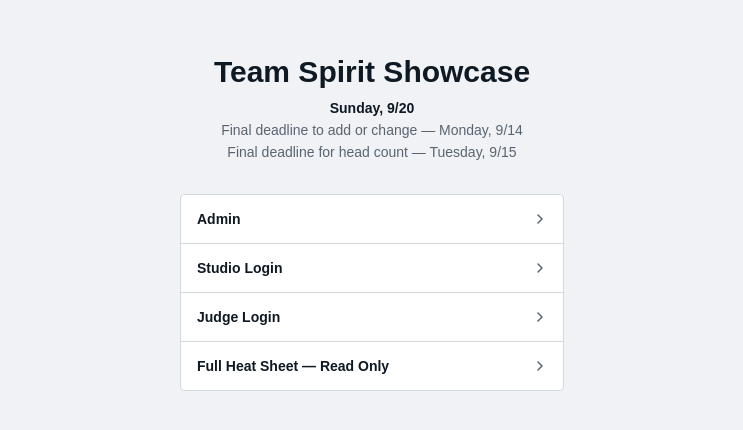
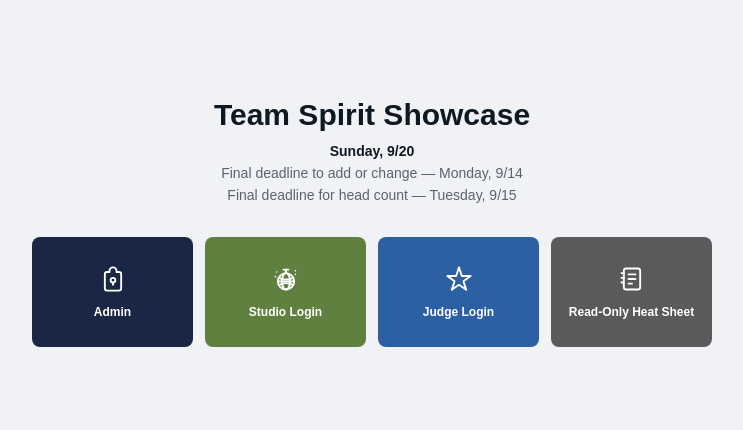
Before and after one commit to jordnbeckr/showcase-app, a Next.js app: page / in a window 1280 px wide. Shown: the part 178-608 px from the top of the page, without its empty margins (268-1011 px from the left). Built offline with nearby package versions, Linux system fonts and the light colour scheme; no server answers.

Commit message:
Redesign login page with 4 colored icon buttons in a row
Admin (navy/lock), Studio (emerald/disco ball), Judge (blue/star),
Read-only heat sheet (gray/clipboard). All in a single row.

Co-Authored-By: Claude Sonnet 4.6 <noreply@anthropic.com>

```diff
--- a/app/page.tsx
+++ b/app/page.tsx
@@ -3,10 +3,65 @@ import { redirect } from 'next/navigation'
 import Link from 'next/link'
 
 const entries = [
-  { href: '/login/admin', label: 'Admin' },
-  { href: '/login/studio', label: 'Studio Login' },
-  { href: '/login/judge', label: 'Judge Login' },
-  { href: '/view', label: 'Full Heat Sheet — Read Only' },
+  {
+    href: '/login/admin',
+    label: 'Admin',
+    color: '#1a2744',
+    icon: (
+      <svg width="28" height="28" viewBox="0 0 24 24" fill="none" stroke="currentColor" strokeWidth="1.6" strokeLinecap="round" strokeLinejoin="round">
+        <path d="M12 2a3 3 0 0 1 3 3v1h2a2 2 0 0 1 2 2v12a2 2 0 0 1-2 2H7a2 2 0 0 1-2-2V8a2 2 0 0 1 2-2h2V5a3 3 0 0 1 3-3z"/>
+        <circle cx="12" cy="13" r="2"/>
+        <path d="M12 15v2"/>
+      </svg>
+    ),
+  },
+  {
+    href: '/login/studio',
+    label: 'Studio Login',
+    color: '#608040',
+    icon: (
+      <svg width="28" height="28" viewBox="0 0 24 24" fill="none" stroke="currentColor" strokeWidth="1.6" strokeLinecap="round" strokeLinejoin="round">
+        {/* disco ball */}
+        <circle cx="12" cy="14" r="7"/>
+        <ellipse cx="12" cy="14" rx="3.5" ry="7"/>
+        <line x1="5" y1="14" x2="19" y2="14"/>
+        <path d="M6 11q3 1.5 6 1.5t6-1.5"/>
+        <path d="M6 17q3-1.5 6-1.5t6 1.5"/>
+        <line x1="12" y1="7" x2="12" y2="4"/>
+        <line x1="10" y1="4" x2="14" y2="4"/>
+        <circle cx="4" cy="6" r="0.7" fill="currentColor" stroke="none"/>
+        <circle cx="20" cy="8" r="0.7" fill="currentColor" stroke="none"/>
+        <circle cx="3" cy="10" r="0.7" fill="currentColor" stroke="none"/>
+        <circle cx="20" cy="5" r="0.7" fill="currentColor" stroke="none"/>
+      </svg>
+    ),
+  },
+  {
+    href: '/login/judge',
+    label: 'Judge Login',
+    color: '#2d5fa3',
+    icon: (
+      <svg width="28" height="28" viewBox="0 0 24 24" fill="none" stroke="currentColor" strokeWidth="1.6" strokeLinecap="round" strokeLinejoin="round">
+        <path d="M12 2l2.4 7.4H22l-6.2 4.5 2.4 7.4L12 17l-6.2 4.3 2.4-7.4L2 9.4h7.6z"/>
+      </svg>
+    ),
+  },
+  {
+    href: '/view',
+    label: 'Read-Only Heat Sheet',
+    color: '#5a5a5a',
+    icon: (
+      <svg width="28" height="28" viewBox="0 0 24 24" fill="none" stroke="currentColor" strokeWidth="1.6" strokeLinecap="round" strokeLinejoin="round">
+        <rect x="5" y="3" width="14" height="18" rx="2"/>
+        <line x1="9" y1="8" x2="15" y2="8"/>
+        <line x1="9" y1="12" x2="15" y2="12"/>
+        <line x1="9" y1="16" x2="12" y2="16"/>
+        <line x1="5" y1="7" x2="3" y2="7"/>
+        <line x1="5" y1="11" x2="3" y2="11"/>
+        <line x1="5" y1="15" x2="3" y2="15"/>
+      </svg>
+    ),
+  },
 ]
 
 export default async function Home() {
@@ -17,7 +72,7 @@ export default async function Home() {
 
   return (
     <main className="min-h-screen flex flex-col items-center justify-center p-6" style={{ backgroundColor: 'var(--surface)' }}>
-      <div className="w-full max-w-sm space-y-8">
+      <div className="w-full space-y-8" style={{ maxWidth: 680 }}>
         <div className="text-center space-y-2">
           <h1 className="text-3xl font-bold text-center" style={{ color: 'var(--text)' }}>Team Spirit Showcase</h1>
           <div className="text-sm text-center space-y-0.5" style={{ color: 'var(--muted)' }}>
@@ -26,20 +81,16 @@ export default async function Home() {
             <p>Final deadline for head count — Tuesday, 9/15</p>
           </div>
         </div>
-        <div className="card overflow-hidden">
-          {entries.map(({ href, label }, i) => (
+        <div className="flex gap-3">
+          {entries.map(({ href, label, color, icon }) => (
             <Link
               key={href}
               href={href}
-              className="flex items-center gap-3 px-4 py-3.5 hover:bg-gray-50 transition-colors"
-              style={{ borderTop: i > 0 ? '1px solid var(--border)' : undefined }}
+              className="flex flex-col items-center justify-center gap-3 rounded-lg py-6 px-3 text-center transition-opacity hover:opacity-90 active:opacity-75"
+              style={{ backgroundColor: color, color: 'white', flex: 1, minHeight: 110 }}
             >
-              <div className="flex-1">
-                <div className="font-semibold text-sm" style={{ color: 'var(--text)' }}>{label}</div>
-              </div>
-              <svg width="14" height="14" viewBox="0 0 14 14" fill="none" style={{ color: 'var(--muted)' }}>
-                <path d="M5 3l4 4-4 4" stroke="currentColor" strokeWidth="1.5" strokeLinecap="round" strokeLinejoin="round"/>
-              </svg>
+              {icon}
+              <span className="text-xs font-semibold leading-tight" style={{ color: 'white' }}>{label}</span>
             </Link>
           ))}
         </div>
```
